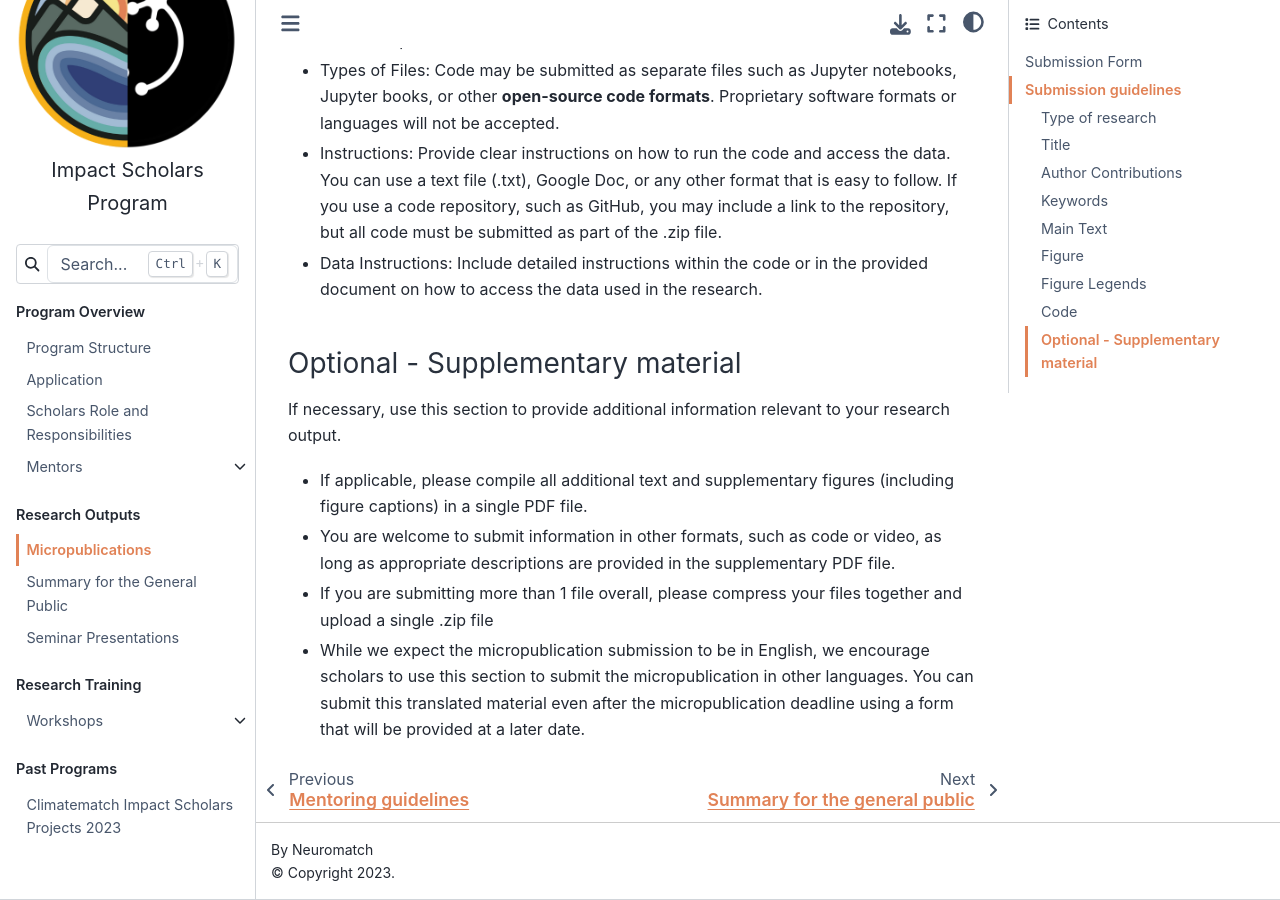
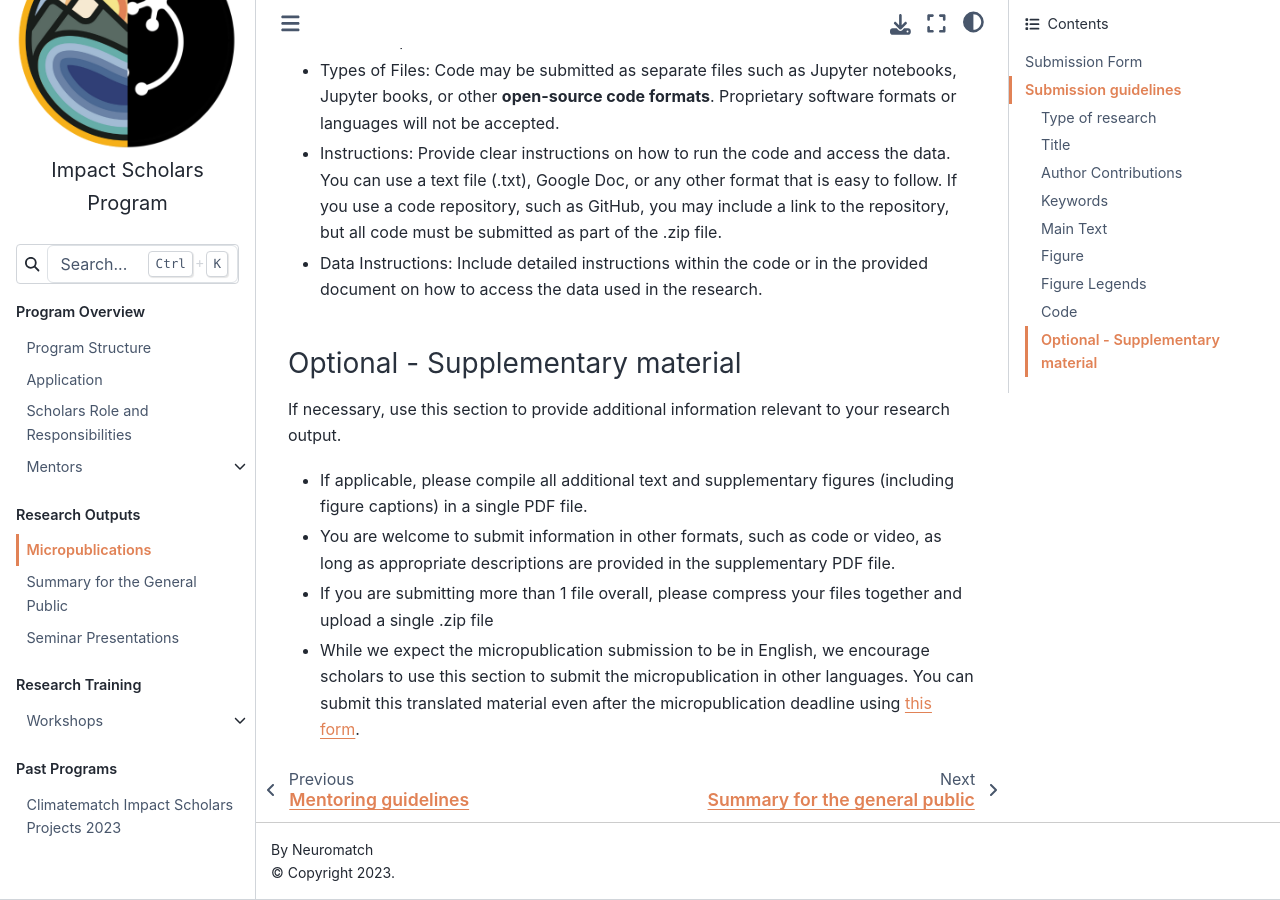
Before and after one commit to neuromatch/impact-scholars, a Jupyter Book: the page built from output-guidelines/micropublications.md, in a window 1280 px wide and 900 px high, scrolled down 3525 px. Built offline with Jupyter Book 1.0.4 settings and Sphinx 7.4.7 and the Sphinx Book theme 1.1.4, drawn with Linux system fonts in a browser that asks for light colours; some of the changed text lies outside the part shown.

Commit message:
submission forms added

```diff
--- a/output-guidelines/micropublications.md
+++ b/output-guidelines/micropublications.md
@@ -5,13 +5,13 @@ A micropublication is a brief research article that describes a **single result,
 - [Octopus](https://www.octopus.ac/)
 
 ## Submission Form
-All teams are required to submit a micropublication at the end of the program. The submission form will be provided at a later date.
+All teams are required to submit a micropublication at the end of the program using [this form](https://airtable.com/appbxcAKe1D5c5xwY/shrfNgoCoS1e9pLge).
+
 
 ### Deadline
 3 March, 2025
 
 ## Submission guidelines
-
 Your micropublication submission must include specific components. Here are the guidelines for each:
 
 #### Type of research
@@ -85,4 +85,4 @@ If necessary, use this section to provide additional information relevant to you
 - If applicable, please compile all additional text and supplementary figures (including figure captions) in a single PDF file.
 - You are welcome to submit information in other formats, such as code or video, as long as appropriate descriptions are provided in the supplementary PDF file.
 - If you are submitting more than 1 file overall, please compress your files together and upload a single .zip file
-- While we expect the micropublication submission to be in English, we encourage scholars to use this section to submit the micropublication in other languages. You can submit this translated material even after the micropublication deadline using a form that will be provided at a later date.
+- While we expect the micropublication submission to be in English, we encourage scholars to use this section to submit the micropublication in other languages. You can submit this translated material even after the micropublication deadline using [this form](https://airtable.com/appbxcAKe1D5c5xwY/shrqzMBIvNw6JEf9u).
```
Also changed, not shown: output-guidelines/summary_general_public.md (+1 -1 lines).
